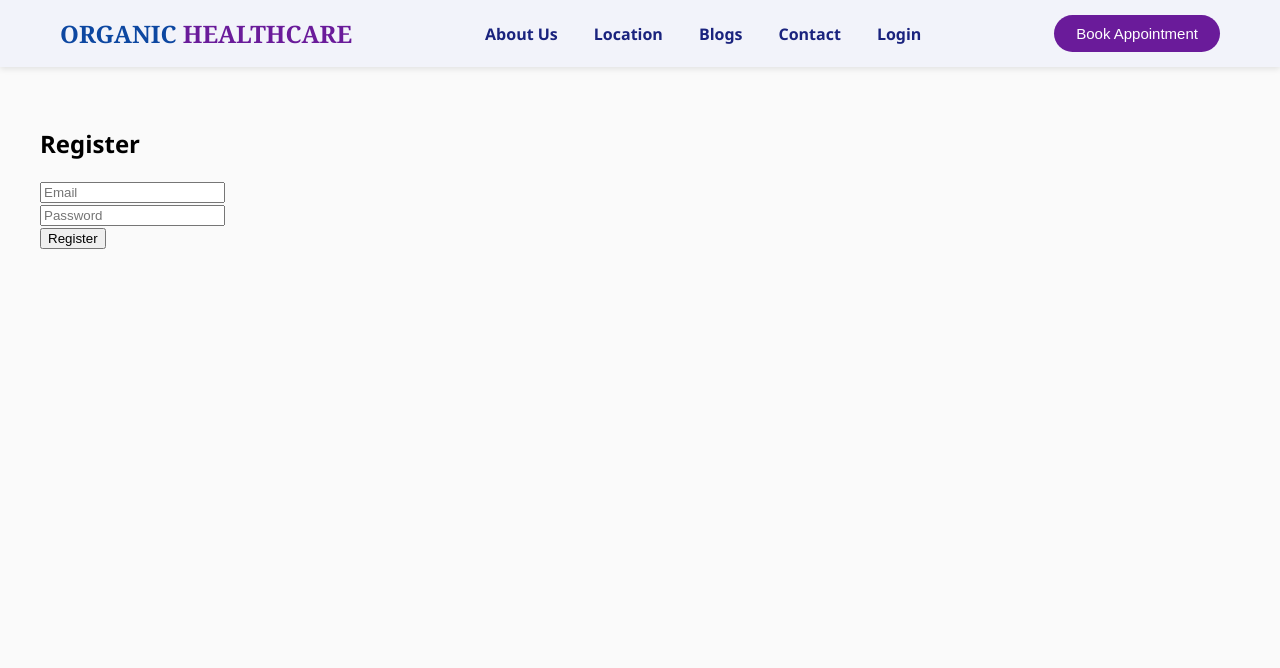
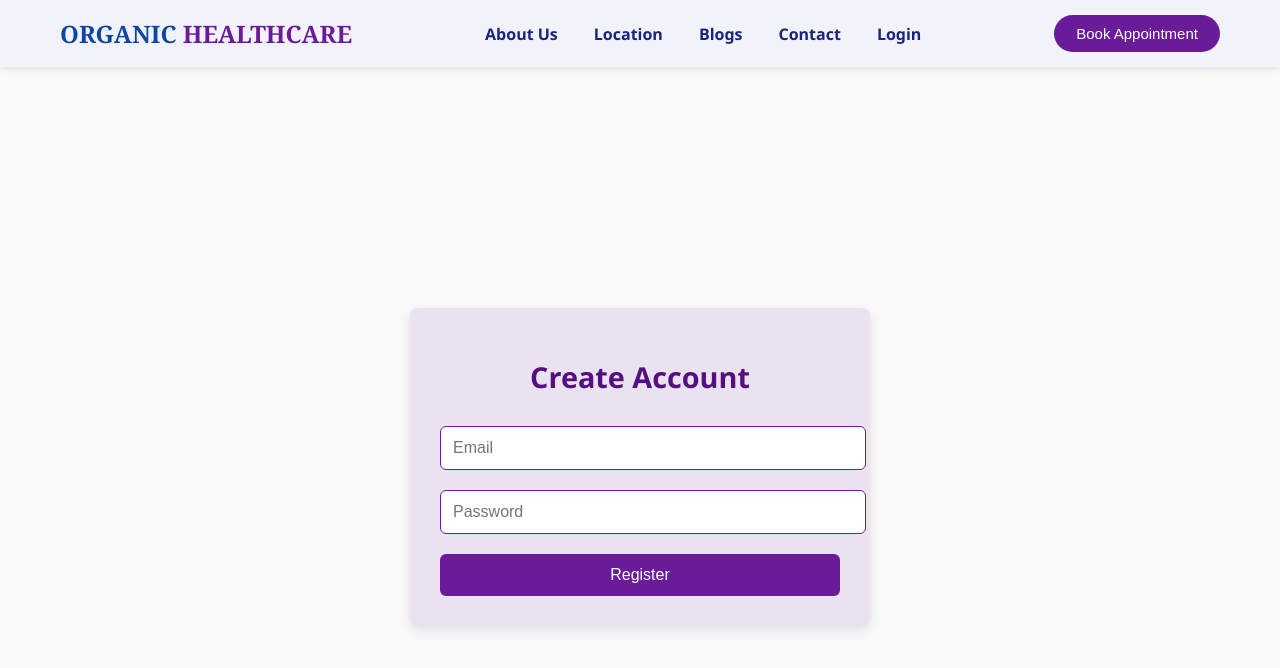
Before and after one commit to pranto-chandra/HealthCare, a React (Create React App) app in the folder Frontend/: page /register in a window 1280 px wide. Shown: the top 668 px of the page. Built offline with nearby package versions, Linux system fonts and the light colour scheme.

Commit message:
register css

```diff
--- a/Frontend/src/components/Sidebar.js
+++ b/Frontend/src/components/Sidebar.js
@@ -5,19 +5,19 @@ import "./Sidebar.css";
 export default function Sidebar({ role, isOpen }) {
   const links = {
     Patient: [
-      { path: "/patient/dashboard", label: "Dashboard" },
+      { path: "/patient", label: "Dashboard" },
       { path: "/patient/appointments", label: "Appointments" },
       { path: "/patient/prescriptions", label: "Prescriptions" },
       { path: "/patient/health", label: "Health Monitoring" },
     ],
     Doctor: [
-      { path: "/doctor/dashboard", label: "Dashboard" },
+      { path: "/doctor", label: "Dashboard" },
       { path: "/doctor/appointments", label: "Appointments" },
       { path: "/doctor/patients", label: "Patient Records" },
       { path: "/doctor/prescriptions", label: "Prescriptions" },
     ],
     Admin: [
-      { path: "/admin/dashboard", label: "Dashboard" },
+      { path: "/admin", label: "Dashboard" },
       { path: "/admin/users", label: "Manage Users" },
       { path: "/admin/reports", label: "Reports" },
       { path: "/admin/clinics", label: "Clinics" },
--- a/Frontend/src/pages/Auth/Register.css
+++ b/Frontend/src/pages/Auth/Register.css
@@ -1,21 +1,51 @@
 .register-page {
-  background-color: #fff;
+  background-color: #f9f9f9;
   min-height: 100vh;
   font-family: "Segoe UI", sans-serif;
   display: flex;
-  flex-direction: column;
+  justify-content: center;
+  align-items: center;
 }
 
 .register-container {
+  background-color: #ebe2f1;
   max-width: 400px;
-  margin: 60px auto;
+  width: 100%;
+  padding: 30px;
+  border-radius: 8px;
+  box-shadow: 0 4px 12px rgba(0, 0, 0, 0.1);
   text-align: left;
-  padding: 30px;
 }
 
 .register-container h1 {
   text-align: center;
+  color: #551080;
   font-size: 1.8rem;
   font-weight: 700;
-  margin-bottom: 40px;
+  margin-bottom: 30px;
 }
+
+.register-container input {
+  width: 100%;
+  padding: 12px;
+  margin-bottom: 20px;
+  border: 1px solid #6a1b9a;
+  border-radius: 6px;
+  font-size: 1rem;
+}
+
+.register-container button {
+  width: 100%;
+  padding: 12px;
+  background-color:#6a1b9a;
+  color: white;
+  border: none;
+  border-radius: 6px;
+  font-size: 1rem;
+  cursor: pointer;
+  transition: background-color 0.3s ease;
+}
+
+.register-container button:hover {
+  background-color: #704a88;
+}
--- a/Frontend/src/pages/Auth/Register.js
+++ b/Frontend/src/pages/Auth/Register.js
@@ -1,5 +1,6 @@
 import React, { useState } from "react";
-import "./Login.css";
+import "./Register.css";
+
 export default function Register() {
   const [email, setEmail] = useState("");
   const [password, setPassword] = useState("");
@@ -10,8 +11,9 @@ export default function Register() {
   };
 
   return (
-    <div style={{ padding: "40px" }}>
-      <h2>Register</h2>
+    <div className="register-page">
+      <div className="register-container">
+        <h1>Create Account</h1>
         <form onSubmit={handleSubmit}>
           <input
             type="email"
@@ -32,5 +34,6 @@ export default function Register() {
           <button type="submit">Register</button>
         </form>
       </div>
+    </div>
   );
 }
```
Lines whose indentation alone changed are shown as unchanged.
